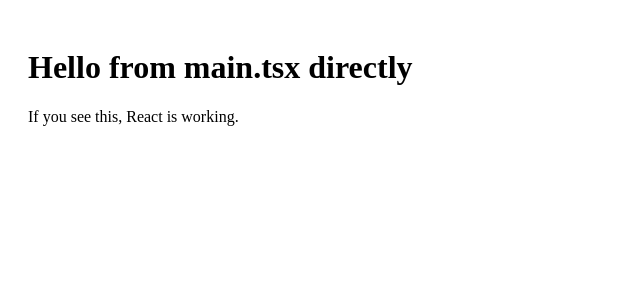
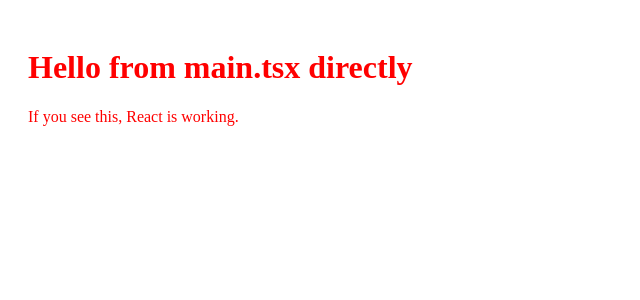
Before and after one commit to NolaNexus/PICK, a React (Vite) app in the folder frontend/: page / in a window 1280 px wide. Shown: the top 300 px of the page, without its empty margins (0-640 px from the left). Built offline with nearby package versions, Linux system fonts and the light colour scheme.

Commit message:
test: render without StrictMode with null check

```diff
--- a/frontend/src/main.tsx
+++ b/frontend/src/main.tsx
@@ -1,11 +1,13 @@
-import { StrictMode } from 'react'
 import { createRoot } from 'react-dom/client'
 
-createRoot(document.getElementById('root')!).render(
-  <StrictMode>
-    <div style={{ padding: '20px' }}>
+const rootEl = document.getElementById('root')
+if (!rootEl) {
+  console.error('root element not found')
+} else {
+  createRoot(rootEl).render(
+    <div style={{ padding: '20px', color: 'red' }}>
       <h1>Hello from main.tsx directly</h1>
       <p>If you see this, React is working.</p>
     </div>
-  </StrictMode>,
-)
+  )
+}
```
Also changed, not shown: 2 other files (tests, documents, lock files or other folders).
